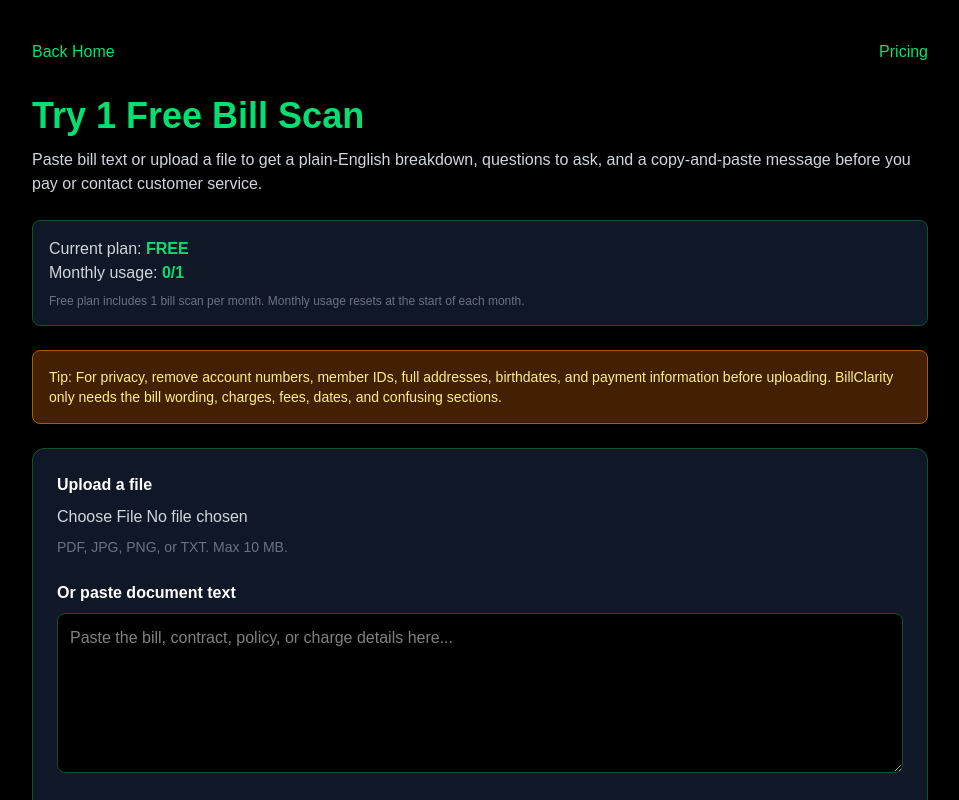
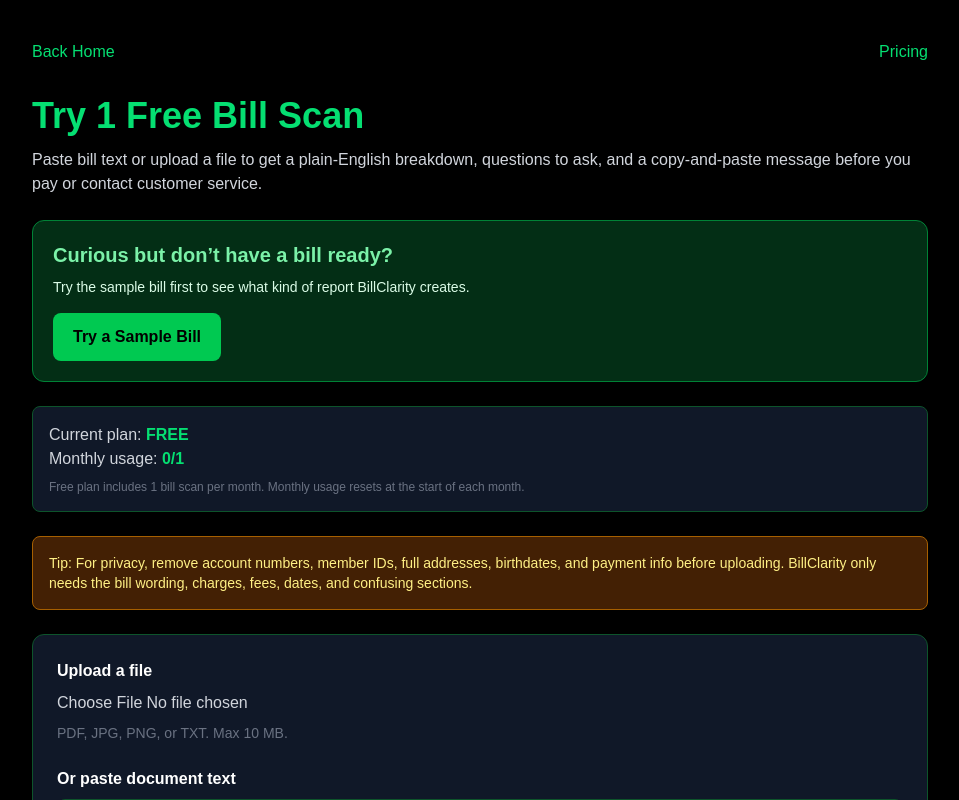
Before and after one commit to noahclo972-maker/billclarity, a Next.js app: page /analyze in a window 1280 px wide. Shown: the top 800 px of the page, without its empty margins (160-1119 px from the left). Built offline with nearby package versions, Linux system fonts and the light colour scheme.

Commit message:
Add sample bill demo

```diff
--- a/app/analyze/page.tsx
+++ b/app/analyze/page.tsx
@@ -16,6 +16,24 @@
   return `${now.getFullYear()}-${String(now.getMonth() + 1).padStart(2, "0")}`;
 }
 
+const sampleBillText = `Sample Internet Bill
+
+Monthly Internet Service: $74.99
+Equipment Rental Fee: $14.99
+Administrative Fee: $8.99
+Late Payment Fee: $10.00
+Previous Balance Adjustment: $6.50
+Taxes and Surcharges: $5.42
+
+Total Amount Due: $120.89
+Due Date: June 15
+
+Notes:
+Your monthly service rate increased this billing cycle.
+The equipment rental fee is charged monthly.
+The administrative fee helps cover account maintenance and billing operations.
+A late payment fee was added because the previous payment was received after the due date.`;
+
 export default function AnalyzePage() {
   const [documentType, setDocumentType] = useState("");
   const [documentTitle, setDocumentTitle] = useState("");
@@ -28,6 +46,7 @@
   const [loadingMessage, setLoadingMessage] = useState("");
   const [currentPlan, setCurrentPlan] = useState<Plan>("free");
   const [monthlyUsage, setMonthlyUsage] = useState(0);
+  const [sampleLoaded, setSampleLoaded] = useState(false);
 
   useEffect(() => {
     const savedPlan = localStorage.getItem("billclarity_subscription");
@@ -43,7 +62,25 @@
     const monthKey = getCurrentMonthKey();
 
     setMonthlyUsage(usage[monthKey] || 0);
+
+    const params = new URLSearchParams(window.location.search);
+    const shouldLoadSample = params.get("sample");
+
+    if (shouldLoadSample === "true") {
+      loadSampleBill();
+    }
   }, []);
+
+  function loadSampleBill() {
+    setDocumentTitle("Sample Internet Bill");
+    setDocumentType("Phone or internet bill");
+    setConcern("I want to know if any of these fees are worth asking about.");
+    setDocumentText(sampleBillText);
+    setSelectedFile(null);
+    setFileName("");
+    setSampleLoaded(true);
+    setError("");
+  }
 
   function incrementUsage() {
     const usageRaw = localStorage.getItem("billclarity_usage");
@@ -86,6 +123,7 @@
 
     setSelectedFile(file);
     setFileName(file.name);
+    setSampleLoaded(false);
     setError("");
   }
 
@@ -102,7 +140,7 @@
     }
 
     if (!selectedFile && documentText.trim() === "") {
-      setError("Please upload a file or paste document text.");
+      setError("Please upload a file, paste document text, or try the sample bill.");
       return;
     }
 
@@ -266,6 +304,30 @@
           contact customer service.
         </p>
 
+        <div className="mb-6 rounded-xl border border-green-700 bg-green-950 p-5">
+          <h2 className="mb-2 text-xl font-bold text-green-300">
+            Curious but don’t have a bill ready?
+          </h2>
+
+          <p className="mb-4 text-sm text-green-100">
+            Try the sample bill first to see what kind of report BillClarity
+            creates.
+          </p>
+
+          <button
+            onClick={loadSampleBill}
+            className="rounded-lg bg-green-500 px-5 py-3 font-bold text-black hover:bg-green-400"
+          >
+            Try a Sample Bill
+          </button>
+
+          {sampleLoaded && (
+            <p className="mt-3 text-sm text-green-200">
+              Sample bill loaded. Scroll down and click Run Free Bill Scan.
+            </p>
+          )}
+        </div>
+
         <div className="mb-6 rounded-lg border border-green-900 bg-gray-900 p-4">
           <p className="text-gray-300">
             Current plan:{" "}
@@ -287,9 +349,8 @@
 
         <div className="mb-6 rounded-lg border border-yellow-700 bg-yellow-950 p-4 text-sm text-yellow-200">
           Tip: For privacy, remove account numbers, member IDs, full addresses,
-          birthdates, and payment information before uploading. BillClarity only
-          needs the bill wording, charges, fees, dates, and confusing sections.
-
+          birthdates, and payment info before uploading. BillClarity only needs
+          the bill wording, charges, fees, dates, and confusing sections.
         </div>
 
         <div className="space-y-6 rounded-xl border border-green-900 bg-gray-900 p-6">
@@ -319,7 +380,10 @@
 
             <textarea
               value={documentText}
-              onChange={(event) => setDocumentText(event.target.value)}
+              onChange={(event) => {
+                setDocumentText(event.target.value);
+                setSampleLoaded(false);
+              }}
               placeholder="Paste the bill, contract, policy, or charge details here..."
               className="h-40 w-full rounded-lg border border-green-900 bg-black p-3 text-white"
             />
--- a/app/page.tsx
+++ b/app/page.tsx
@@ -32,8 +32,15 @@
           </Link>
 
           <Link
+            href="/analyze?sample=true"
+            className="rounded-lg border border-green-500 px-8 py-4 text-lg font-bold text-green-400 hover:bg-green-500/10"
+          >
+            Try a Sample Bill
+          </Link>
+
+          <Link
             href="/pricing"
-            className="rounded-lg border border-green-500 px-8 py-4 text-lg font-bold text-green-400 hover:bg-green-500/10"
+            className="rounded-lg border border-gray-700 px-8 py-4 text-lg font-bold text-gray-300 hover:bg-gray-900"
           >
             View Plans
           </Link>
@@ -80,19 +87,19 @@
 
       <section className="mx-auto mt-16 max-w-4xl rounded-xl border border-green-900 bg-gray-900 p-6 text-center">
         <h2 className="mb-3 text-2xl font-bold text-green-400">
-          Before you pay a bill you don’t understand, check it first.
+          Curious but don’t have a bill ready?
         </h2>
 
         <p className="mb-6 text-gray-300">
-          A confusing charge might be nothing — or it might be a fee, mistake,
-          duplicate charge, missed credit, or deadline you need to ask about.
+          Try the sample bill first. It lets you see how BillClarity works
+          without uploading your own document.
         </p>
 
         <Link
-          href="/analyze"
+          href="/analyze?sample=true"
           className="inline-block rounded-lg bg-green-500 px-6 py-3 font-bold text-black hover:bg-green-400"
         >
-          Try 1 Free Bill Scan
+          Try a Sample Bill
         </Link>
       </section>
 
```
